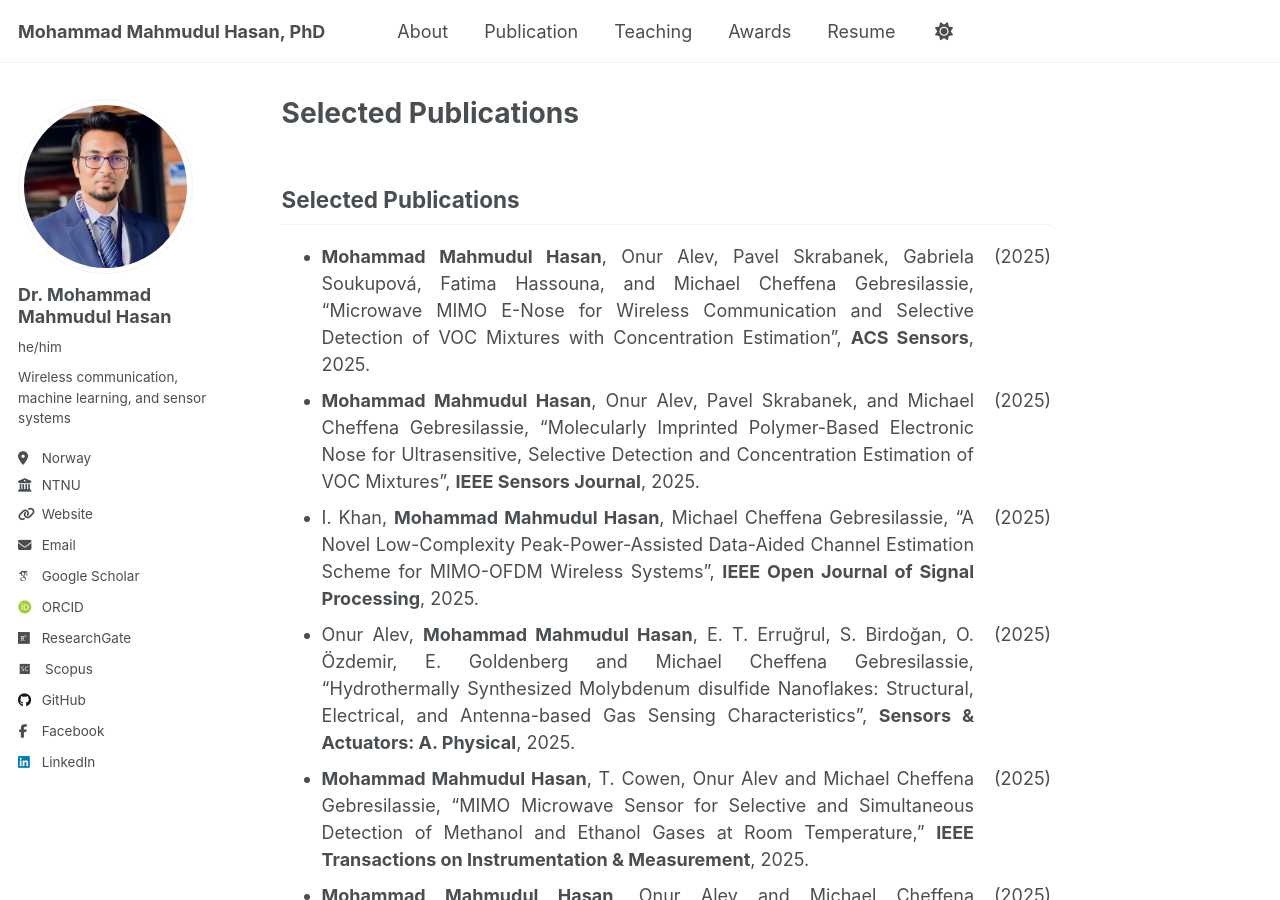
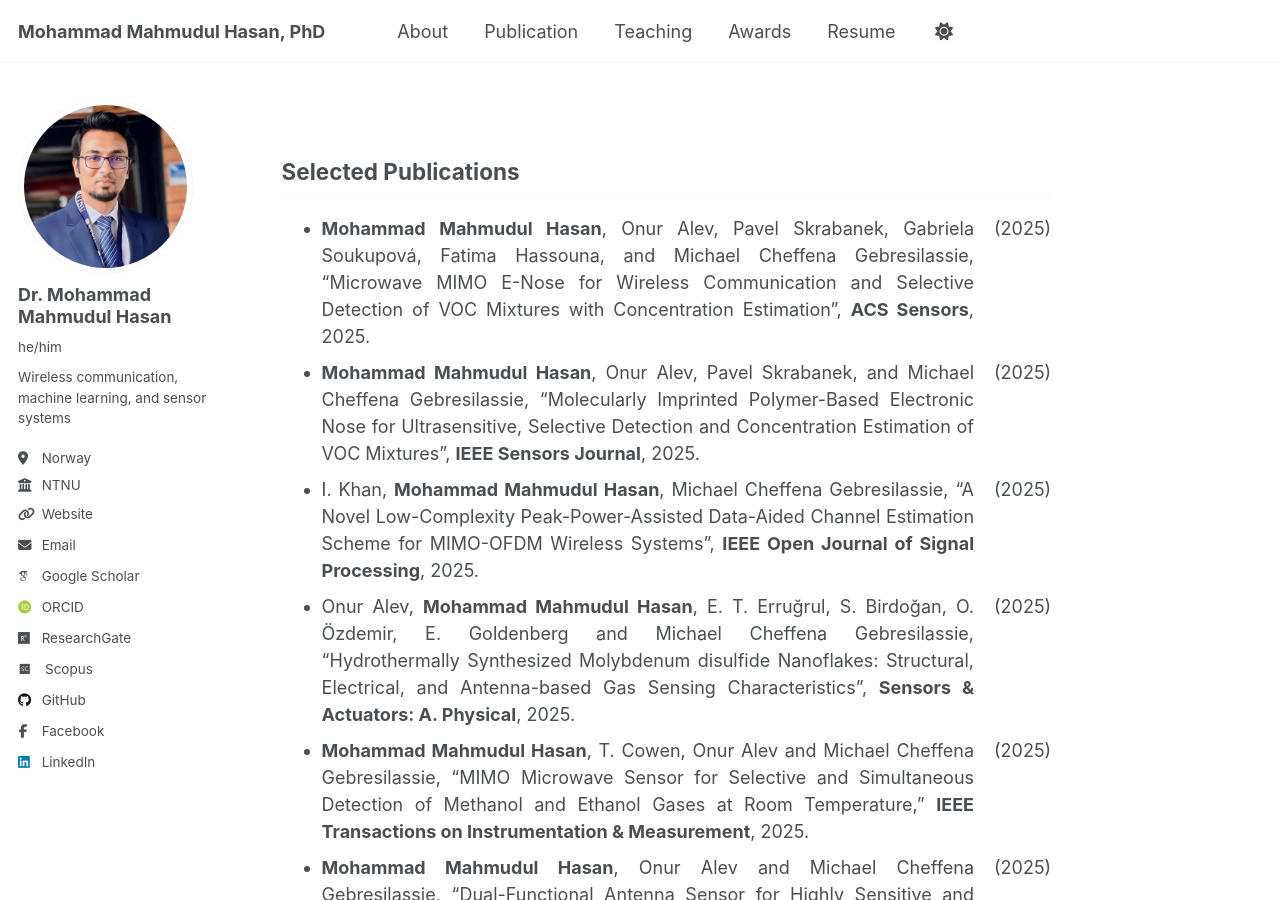
Before and after one commit to dearmahmud/dearmahmud.github.io, a Jekyll site: the page built from _pages/publication.md, in a window 1280 px wide and 900 px high. Built offline with Jekyll 4.4.1, drawn with Linux system fonts in a browser that asks for light colours; some web fonts are replaced; our own code applies the rules of GitHub Pages for plain Markdown files; part of the change alters nothing that is shown.

Commit message:
Update publication page metadata and layout

```diff
--- a/_pages/publication.md
+++ b/_pages/publication.md
@@ -1,3 +1,13 @@
+---
+permalink: /
+title: ""
+author_profile: true
+redirect_from:
+  - /publications/
+  - /publications.html
+---
+
+
 ## Selected Publications
 
 - <div style="display: flex; justify-content: space-between; align-items: flex-start;">
```
